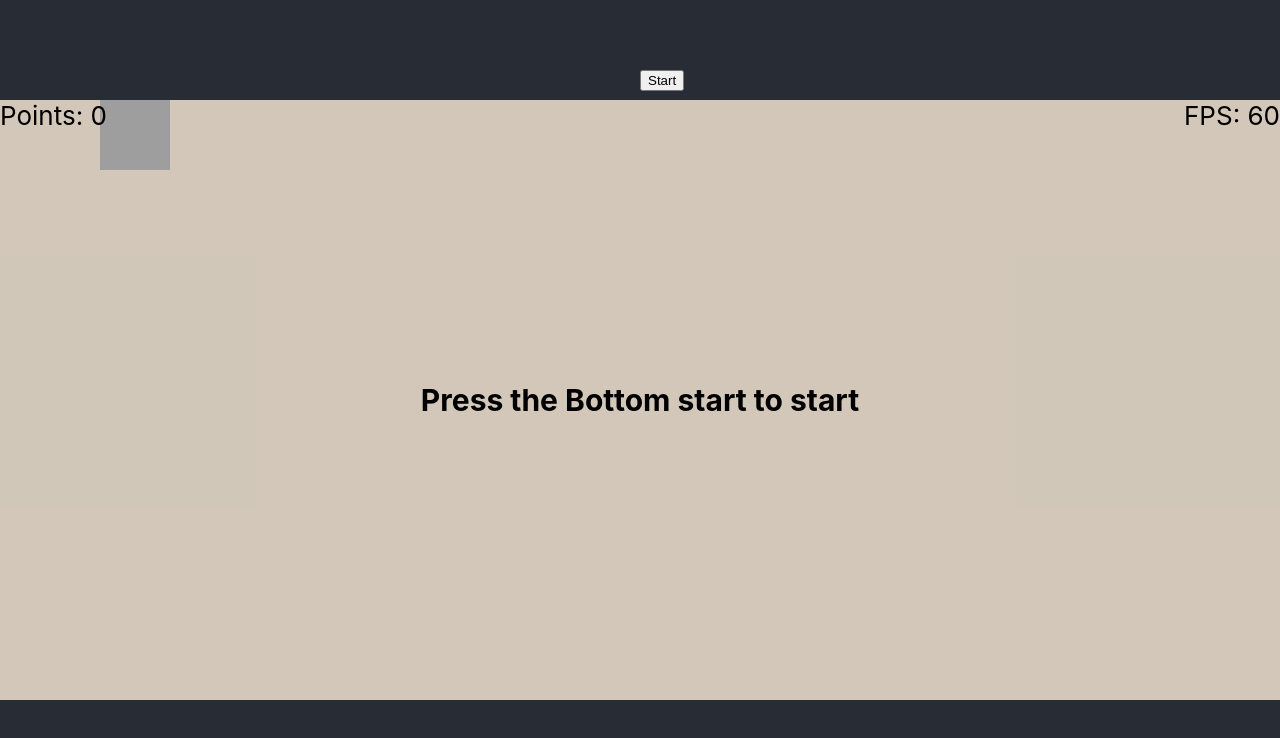
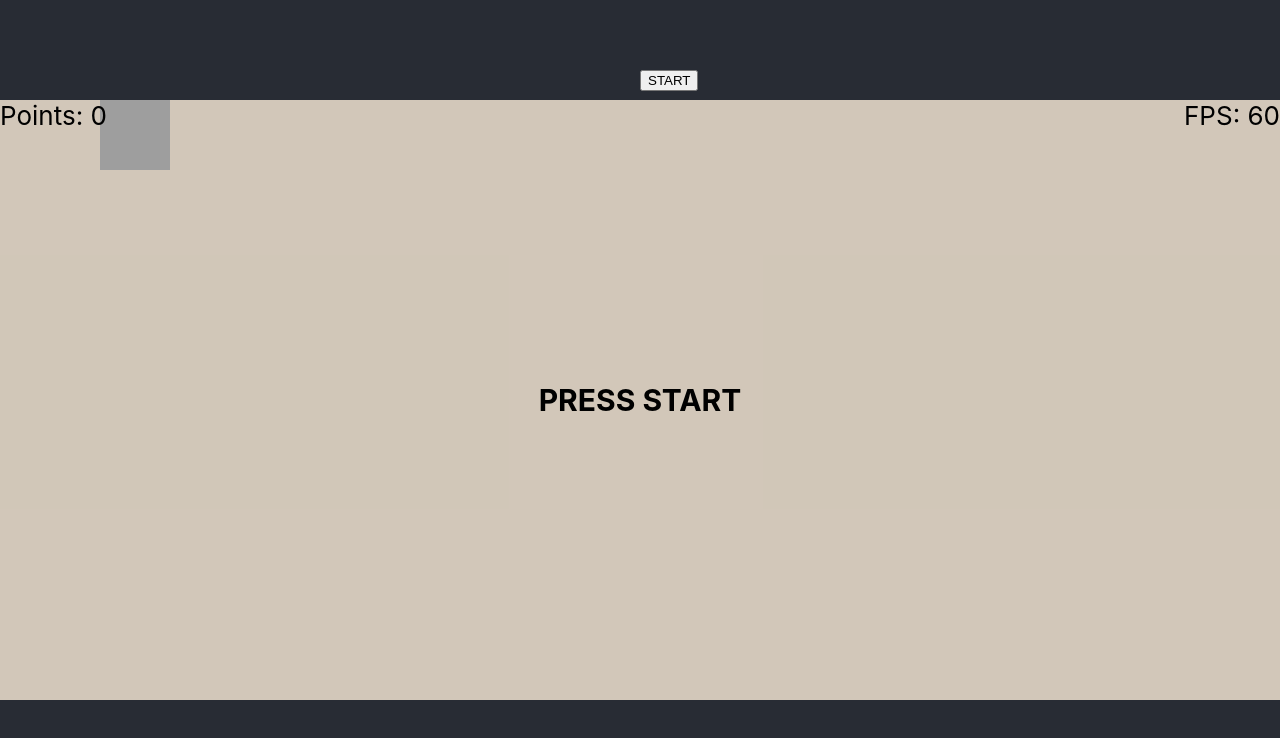
Before and after one commit to SrDevDash/flappy-bird-game, a React (Create React App) app: page / in a window 1280 px wide. Shown: the top 738 px of the page. Built offline with nearby package versions, Linux system fonts and the light colour scheme; grey boxes are pictures that could not be loaded.

Commit message:
BugFix to reStart game
Set all to origin state on start buttom

```diff
--- a/src/Components/Main/GameManager.js
+++ b/src/Components/Main/GameManager.js
@@ -17,4 +17,8 @@ export default class GameManager {
     clearStructure() {
         this.structures = this.structures.filter(structure => !(structure.x < 0))
     }
+
+    clearAllStructure() {
+        this.structures = [];
+    }
 }
--- a/src/Components/Main/Main.jsx
+++ b/src/Components/Main/Main.jsx
@@ -73,6 +73,15 @@ export default function Main() {
     }
   }, [gameManager.structures.length, isGameStarted]);
 
+  const handleReStart = (e) => {
+    bird.y = 200;
+    setBirdPosition(bird.y);
+    setIsGameStarted(true);
+    gameManager.clearAllStructure();
+    setStructure(gameManager.structures);
+    setPoints(0);
+  };
+
   return (
     <div
       tabIndex={0}
@@ -80,16 +89,14 @@ export default function Main() {
       className={style.container}
     >
       {!isGameStarted && (
-        <div className={style.startOrGameOver}>
-          Press the Bottom start to start
-        </div>
+        <div className={style.startOrGameOver}>PRESS START</div>
       )}
 
       <button
         style={{ position: "absolute", top: "-30px" }}
-        onClick={() => setIsGameStarted(true)}
+        onClick={handleReStart}
       >
-        Start
+        START
       </button>
       <div className={style.fpsCount}>FPS: {60}</div>
       <div className={style.points}>Points: {points}</div>
```
